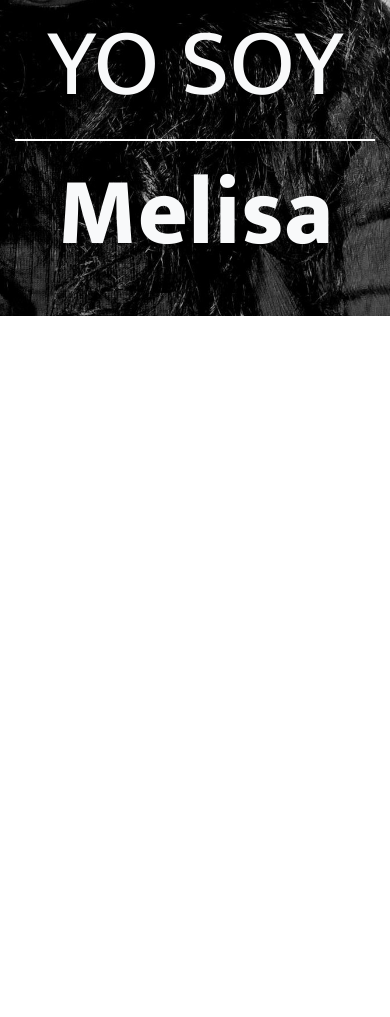
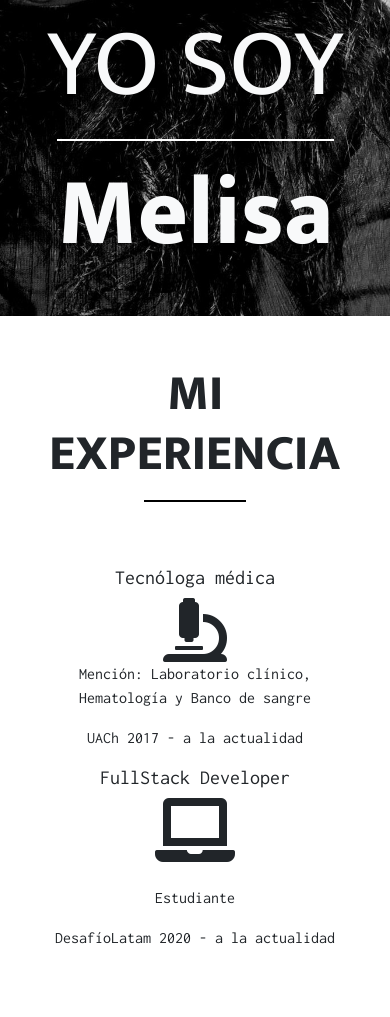
Before and after one commit to nbakai/prueba_mi_portafolio, a plain HTML site: page index.html in a window 390 px wide. Shown: the part 500-1517 px from the top of the page. Before the commit the page ends 844 px from the top, so only its background shows below. Drawn offline with nearby package versions, Linux system fonts and the light colour scheme.

Commit message:
section experiencia agregada

```diff
--- a/assets/css/style.css
+++ b/assets/css/style.css
@@ -17,6 +17,7 @@ hr{
 }
 .hrblanco{
     border-color: white;
+    width: 275px;
 }
 .hrnegro{
     border-color: black;
@@ -31,3 +32,15 @@ h3{
     font-weight: 800;
     font-size: 25px;
 }
+
+h4{
+    font-family: 'Mukta', sans-serif;
+    font-weight: 800;
+    font-size: 50px;
+}
+}
+h5{
+    font-family: 'Mukta', sans-serif;
+    font-weight: 400;
+    font-size: 30px;
+}
--- a/index.html
+++ b/index.html
@@ -24,7 +24,7 @@
                 <div class="collapse navbar-collapse " id="navbarNav">
                     <ul class="navbar-nav ml-auto">
                         <li class="nav-item">
-                        <a class="nav-link active" href="#sobre">Sobre mí</a>
+                        <a class="nav-link active d-sm-none d-none d-md-block" href="#sobre">Sobre mí</a>
                         </li>
                         <li class="nav-item">
                         <a class="nav-link active" href="#experiencia">Experiencia</a>
@@ -41,11 +41,11 @@
         <header class="container-fluid hero text-light text-center">
             <div >
                 <h1 class="display-1 my-2">YO SOY</h1>
-                <hr class="hrblanco">
+                <hr class="hrblanco mx-auto">
                 <h2 class="display-1 font-weight-bold mb-4">Melisa</h2>
             </div>
         </header>
-        <section class="container text-center my-5  d-sm-none d-none d-md-block" id="sobre">
+        <section id="sobre" class="container text-center my-5  d-sm-none d-none d-md-block">
             <h3>Lorem ipsum dolor sit amet consectetur adipisicing elit. Pariatur quam odio rerum, consectetur ab sed exercitationem aperiam rem itaque debitis.</h3>
             <hr class="hrnegro mb-5 mx-auto">
             <div class="row">
@@ -54,6 +54,25 @@
                 </div>
                 <div class="col-md-6 text-left my-3">
                     <p>Lorem ipsum dolor sit amet consectetur adipisicing elit. Odio consequuntur in cupiditate ea facilis sed velit corporis qui sapiente! Quia explicabo architecto tempore repellat reprehenderit id, numquam nesciunt! Rem, perspiciatis harum quaerat odio praesentium libero dolores voluptatibus, iste nostrum eaque aliquam nihil quibusdam facere quos dolorem, eligendi id esse. Alias, facere. Nisi, rerum perspiciatis doloribus labore, ab pariatur dicta voluptatum libero iste facere est voluptates voluptatem. Quo maxime earum placeat officia, quisquam laborum omnis cumque accusantium aspernatur aperiam architecto expedita.</p>
+                </div>
+            </div>
+        </section>
+        <section id="experiencia" class="container text-center mb-5 p-5">
+            <h4 class="mb-3" >MI EXPERIENCIA</h4>
+            <hr class="hrnegro mb-3 mx-auto">
+            <div class="row pt-5">
+                <div class="col-md-6">
+                    <h5>Tecnóloga médica</h5>
+                    <i class="fas fa-microscope fa-4x"></i>
+                    <p>Mención: Laboratorio clínico, <br>Hematología y Banco de sangre</p>
+                    <p>UACh 2017 - a la actualidad</p>
+                </div>
+
+                <div class="col-md-6">
+                    <h5>FullStack Developer</h5>
+                    <i class="fa fa-laptop fa-4x" aria-hidden="true"></i>
+                    <p class="pt-4">Estudiante</p>
+                    <p>DesafíoLatam 2020 - a la actualidad</p>
                 </div>
             </div>
         </section>
```
